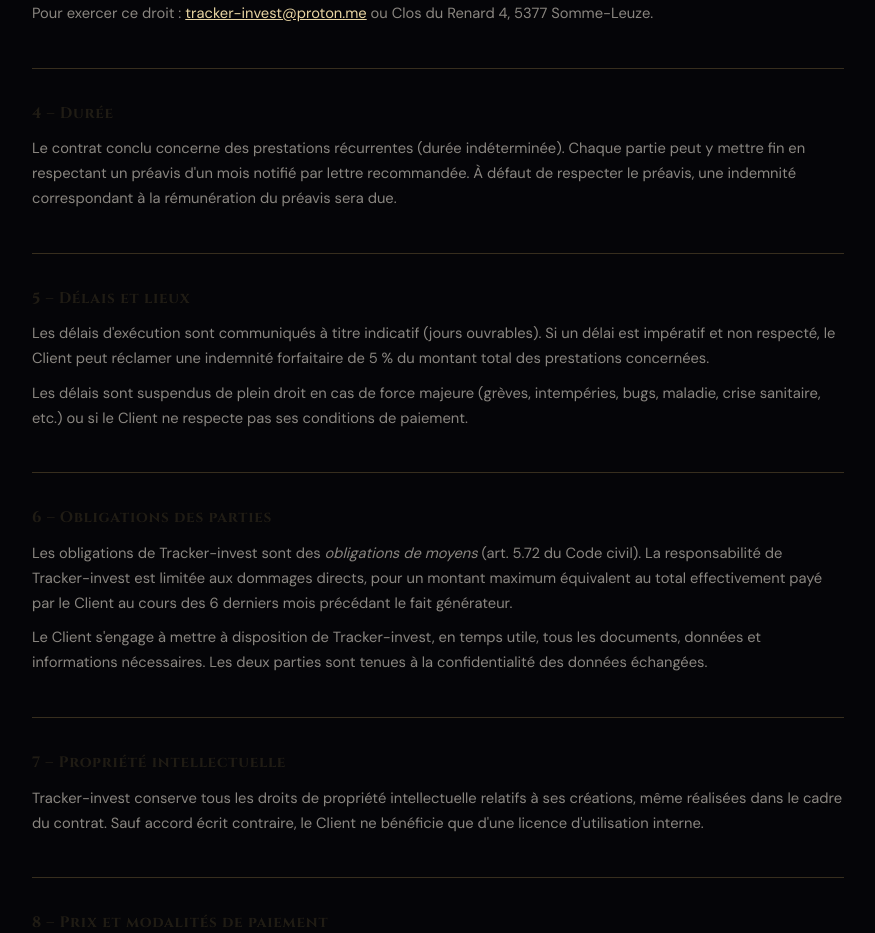
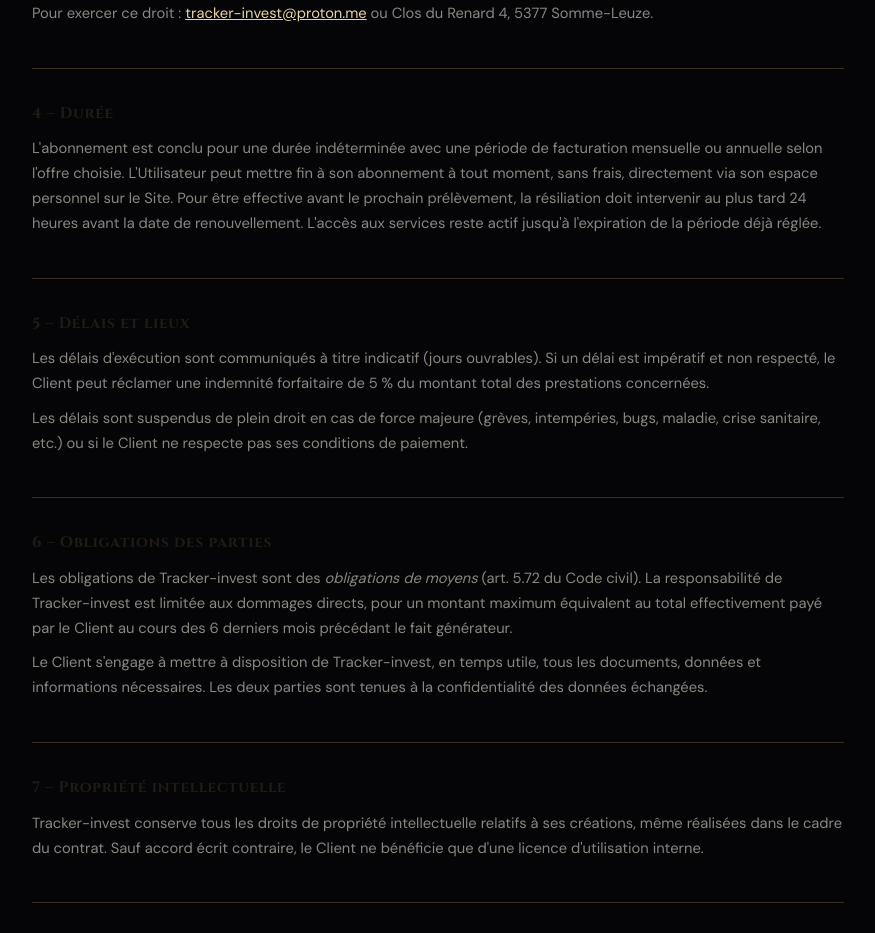
Before and after one commit to kazedyorigins45-hub/Tracker-invest, a Next.js app: page /terms in a window 1280 px wide. Shown: the part 3320-4253 px from the top of the page, without its empty margins (202-1077 px from the left). Built offline with nearby package versions, Linux system fonts and the light colour scheme; no server answers.

Commit message:
fix: update CGS duration clause with subscription cancellation terms

```diff
--- a/app/terms/page.jsx
+++ b/app/terms/page.jsx
@@ -127,7 +127,7 @@ export default function TermsPage() {
 
           <section>
             <h3>4 – Durée</h3>
-            <p>Le contrat conclu concerne des prestations récurrentes (durée indéterminée). Chaque partie peut y mettre fin en respectant un préavis d'un mois notifié par lettre recommandée. À défaut de respecter le préavis, une indemnité correspondant à la rémunération du préavis sera due.</p>
+            <p>L'abonnement est conclu pour une durée indéterminée avec une période de facturation mensuelle ou annuelle selon l'offre choisie. L'Utilisateur peut mettre fin à son abonnement à tout moment, sans frais, directement via son espace personnel sur le Site. Pour être effective avant le prochain prélèvement, la résiliation doit intervenir au plus tard 24 heures avant la date de renouvellement. L'accès aux services reste actif jusqu'à l'expiration de la période déjà réglée.</p>
           </section>
 
           <section>
```
